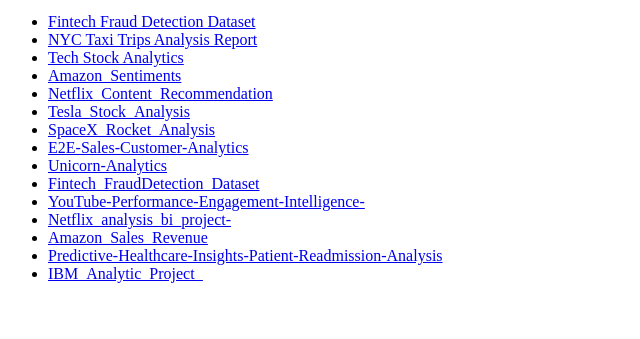
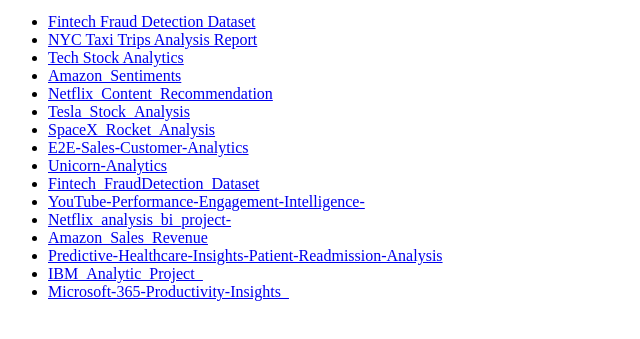
Before and after one commit to Tanu272004/DataInsights24.gihub.io, a plain HTML site: page index.html in a window 1280 px wide. Shown: the part 101-440 px from the top of the page, without its empty margins (0-640 px from the left). Drawn offline with Linux system fonts and the light colour scheme.

Commit message:
Update index.html

```diff
--- a/index.html
+++ b/index.html
@@ -24,6 +24,7 @@
             <li><a href="https://github.com/Tanu272004/Amazon_Analysis_Project">Amazon_Sales_Revenue</a></li>
         <li><a href="https://github.com/Tanu272004/Predictive-Healthcare-Insights-Patient-Readmission-Analysis">Predictive-Healthcare-Insights-Patient-Readmission-Analysis</a></li>
           <li><a href="https://github.com/Tanu272004/IBM_Analytic_Project_Insights">IBM_Analytic_Project_</a></li>
+         <li><a href="https://github.com/Tanu272004/-Microsoft-365-Productivity-Insights-Dashboard-">Microsoft-365-Productivity-Insights_</a></li>
 
 
 
```
